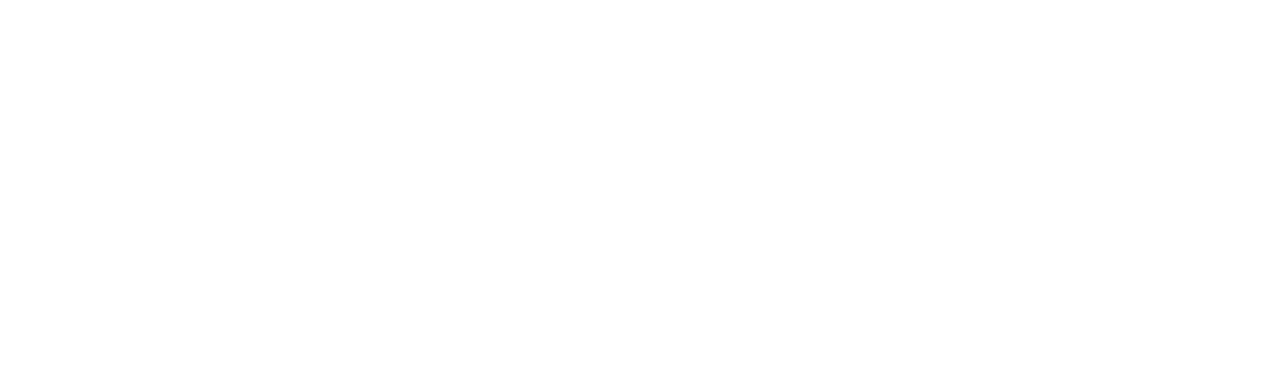
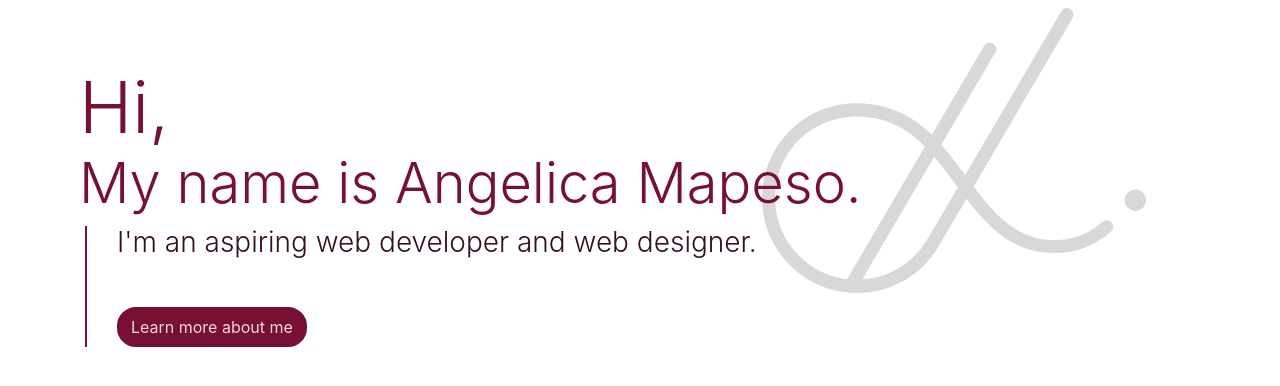
Before and after one commit to angelicamapeso/portfolio-v2, a React (Create React App) app: page / in a window 1280 px wide. Shown: the top 386 px of the page. Built offline with nearby package versions, Linux system fonts and the light colour scheme.

Commit message:
Add jumbotron to homepage

```diff
--- a/src/pages/Home/index.js
+++ b/src/pages/Home/index.js
@@ -17,6 +17,32 @@ export default function Home() {
           content="Hi, I'm Angelica Mapeso, an aspiring full-stack developer."
         />
       </Helmet>
+      <main class="d-flex flex-column flex-grow-1">
+        <section id="hero">
+          <Container>
+            <Row>
+              <Col sm>
+                <Jumbotron className="px-0">
+                  <h1 class="display-4 left-border-title">
+                    <span id="title-hi" class="display-3">
+                      Hi,{" "}
+                    </span>
+                    My name is Angelica&nbsp;Mapeso.
+                  </h1>
+                  <div class="left-border-line">
+                    <p class="mb-5 h3 font-weight-light">
+                      I'm an aspiring web developer and web designer.
+                    </p>
+                    <Link to="/about">
+                      <Button variant="dark">Learn more about me</Button>
+                    </Link>
+                  </div>
+                </Jumbotron>
+              </Col>
+            </Row>
+          </Container>
+        </section>
+      </main>
     </>
   );
 }
```
